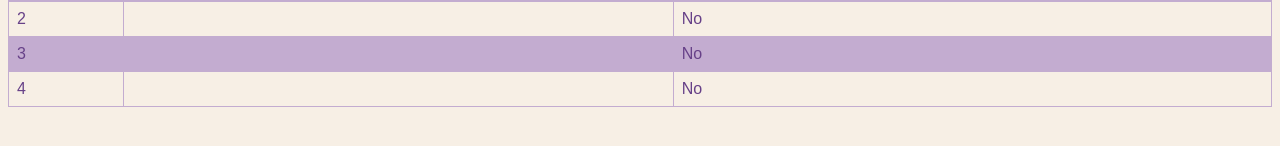
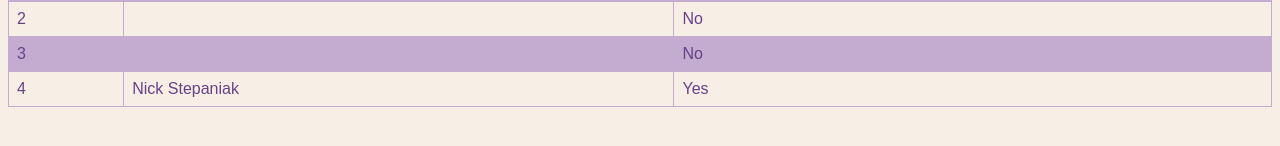
Before and after one commit to UTSWAppDev/AgileRevengers, a plain HTML site: page index.html in a window 1280 px wide. Shown: the part 294-440 px from the top of the page. Drawn offline with Linux system fonts and the light colour scheme.

Commit message:
I am describing my changes very eloquently.

```diff
--- a/index.html
+++ b/index.html
@@ -42,8 +42,8 @@
             </tr>
             <tr>
                 <td>4</td>
-                <td></td>
-                <td>No</td>
+                <td>Nick Stepaniak</td>
+                <td>Yes</td>
             </tr>
         </table>
     </div>
```
